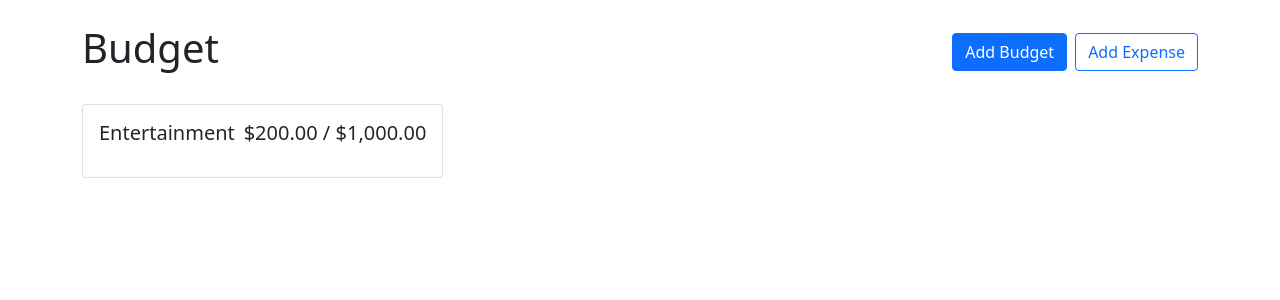
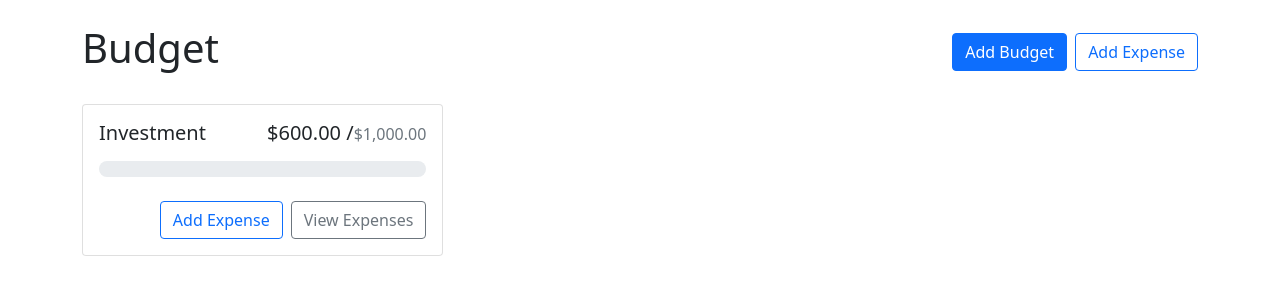
Before and after one commit to DostonSuhrobov/budget_app, a React (Create React App) app: page / in a window 1280 px wide. Shown: the top 300 px of the page. Built offline with nearby package versions, Linux system fonts and the light colour scheme.

Commit message:
progress bar

```diff
--- a/src/App.js
+++ b/src/App.js
@@ -16,7 +16,7 @@ function App() {
         gap:"1rem",
         alignItems: "flex-start"
         }}>
-          <BudgetCard name='Entertainment' amount={200} max={1000}></BudgetCard>
+          <BudgetCard name='Investment' amount={600} max={1000}></BudgetCard>
           </div>
    </Container>
 }
--- a/src/components/BudgetCard.js
+++ b/src/components/BudgetCard.js
@@ -1,6 +1,6 @@
 
 import React from 'react';
-import { Card } from "react-bootstrap";
+import { Button, Card, ProgressBar, Stack } from "react-bootstrap";
 import { currencyFormatter  } from '../utils';
 
 
@@ -11,9 +11,32 @@ export default function BudgetCard( {name, amount, max} ) {
         <Card.Body>
             <Card.Title className='d-flex justify-content-between align-items-baseline fw-normal mb-3'>
                 <div className='me-2'>{name}</div>
-                <div>{currencyFormatter.format(amount)} / {currencyFormatter.format(max)}</div>
+                <div className='d-flex align-items-baseline'>
+
+                  {currencyFormatter.format(amount)} / <span className='text-muted fs-6'> {currencyFormatter.format(max)} </span>
+                </div>
             </Card.Title>
+            <ProgressBar
+            className='rounded-pill'
+            variant={getProgressBarVariant(amount, max)}
+            min={0}
+            max={amount}
+            />
+            <Stack direction="horizontal" gap="2" className='mt-4'>
+              <Button variant="outline-primary" className='ms-auto'>Add Expense</Button>
+              <Button variant="outline-secondary">View Expenses</Button>
+            </Stack>
         </Card.Body>
     </Card>
   )
 }
+
+function getProgressBarVariant(amount, max) {
+
+  const ratio = amount / max;
+
+  if ( ratio < 0.5 )  return 'primary'
+  if ( ratio < 0.75 )  return 'warning'
+
+  return 'danger'
+}
```
